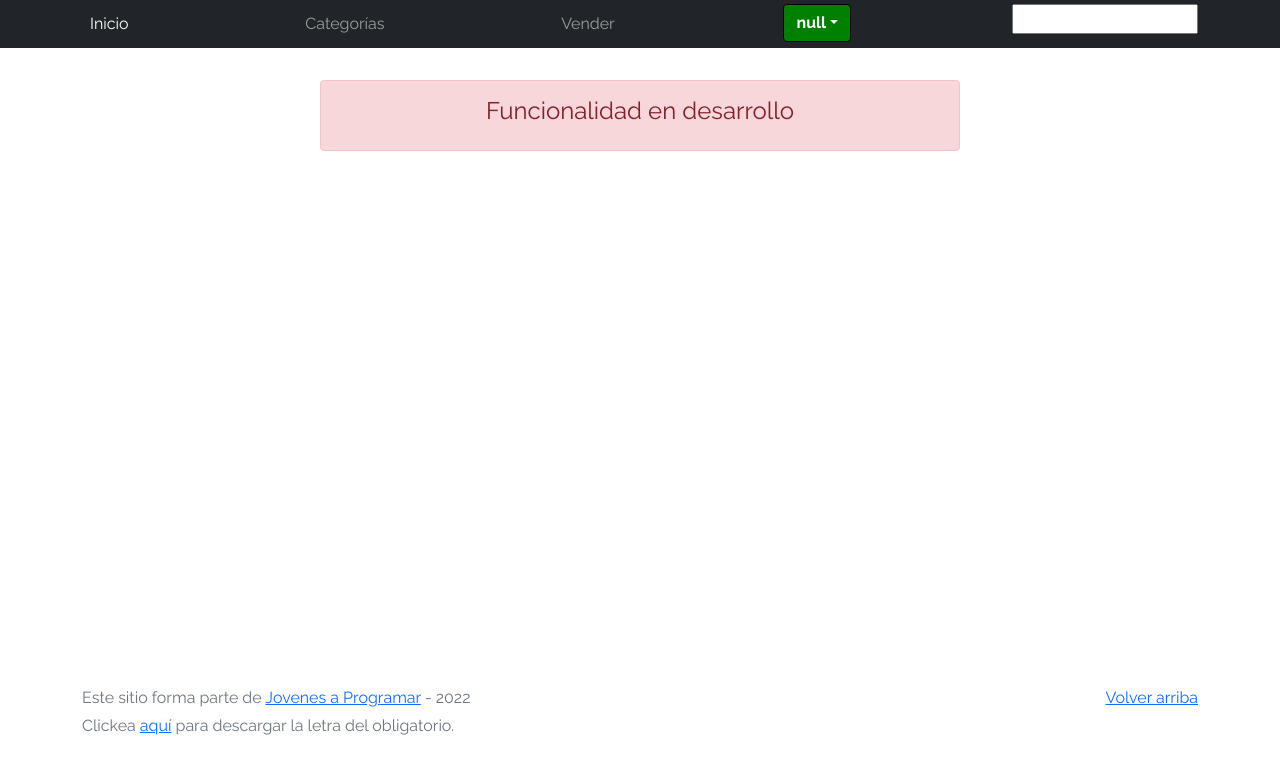
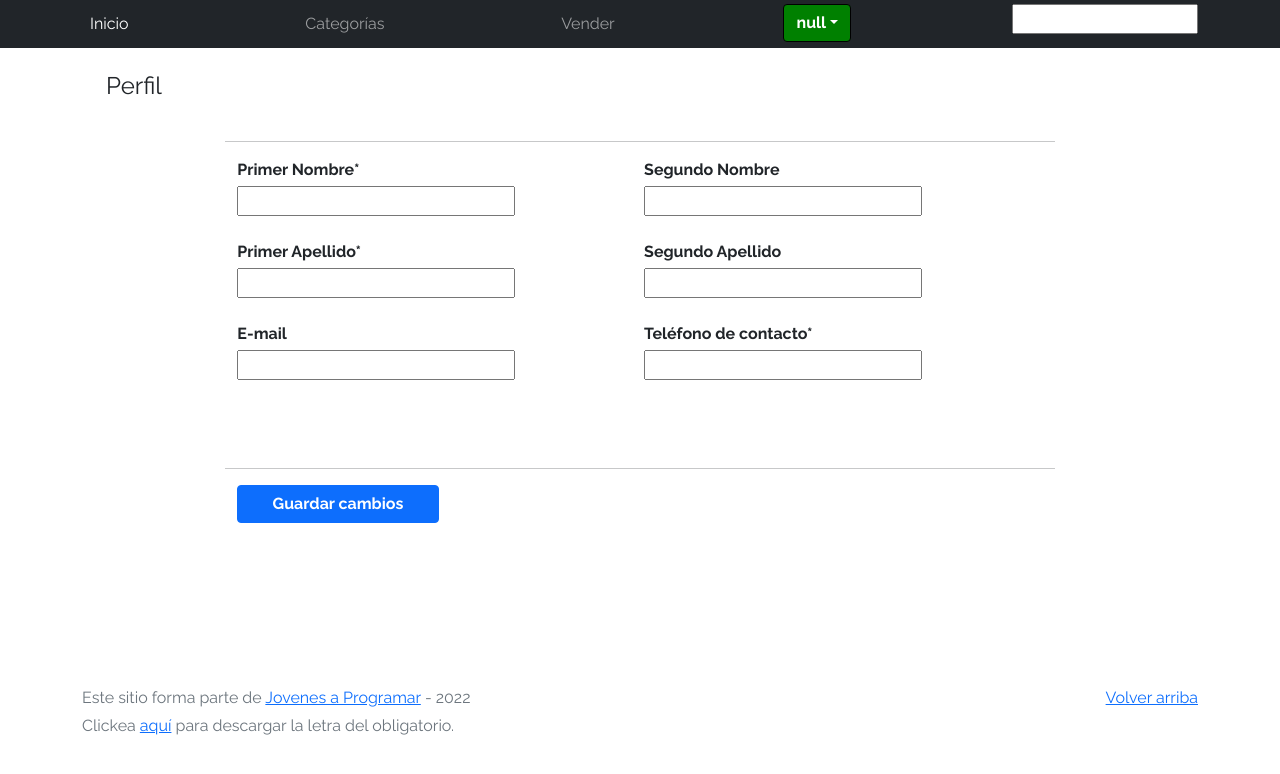
Before and after one commit to mattiasalvez/Proyecto-E-commerce, a plain HTML site: page my-profile.html in a window 1280 px wide. Drawn offline with Linux system fonts and the light colour scheme.

Commit message:
actualizacion entre 7

```diff
--- a/my-profile.html
+++ b/my-profile.html
@@ -54,10 +54,65 @@
   </nav>
   <main>
     <div class="container">
-      <div class="alert alert-danger text-center" role="alert">
-        <h4 class="alert-heading">Funcionalidad en desarrollo</h4>
-      </div>
+      <h4 class="align-content-around p-4 ">Perfil</h4>
     </div>
+    <div class="col-8 container">
+      <hr>
+      <form action="">
+            <div class="container">
+              <div class="d-inline-block col-6">
+                <p class="mb-1 fw-bold">Primer Nombre*</p>
+                  <label for="">
+                    <input type="text" class="px-md-5">
+                  </label>
+              </div>
+              <div class="d-inline-block">
+                 <p class="mb-1 fw-bold">Segundo Nombre</p>
+                    <label for="">
+                      <input type="text" class="col px-md-5">
+                    </label>
+              </div>
+          </div>
+          <br>
+            <div class="container">
+                <div class="d-inline-block col-6">
+                    <p class="mb-1 fw-bold">Primer Apellido*</p>
+                      <label for="">
+                        <input type="text" class="col px-md-5">
+                    </label>
+                </div>
+                   <div class="d-inline-block">
+                      <p class="mb-1 fw-bold">Segundo Apellido</p>
+                        <label for="">
+                         <input type="text" class="col px-md-5">
+                      </label>
+                    </div>
+              </div>
+             <br>
+            <div>
+                <div class="container">
+                    <div class="d-inline-block col-6">
+                       <p class="mb-1 fw-bold">E-mail</p>
+                        <label for="">
+                          <input type="email" class="col px-md-5">
+                        </label>
+                    </div>
+                    <div class="d-inline-block">
+                      <p class="mb-1 fw-bold">Teléfono de contacto*</p>
+                        <label for="">
+                          <input type="number" class="col px-md-5">
+                         </label>
+                      </div>
+                  </div>
+              </div>
+            <br><br><br>
+            <hr>
+            <div class="container">
+              <button type="submit" class="btn btn-primary w-25 fw-bold" id="">Guardar cambios</button>
+            </div>
+      </form>
+    </div>
+
   </main>
   <footer class="text-muted">
     <div class="container">
```
